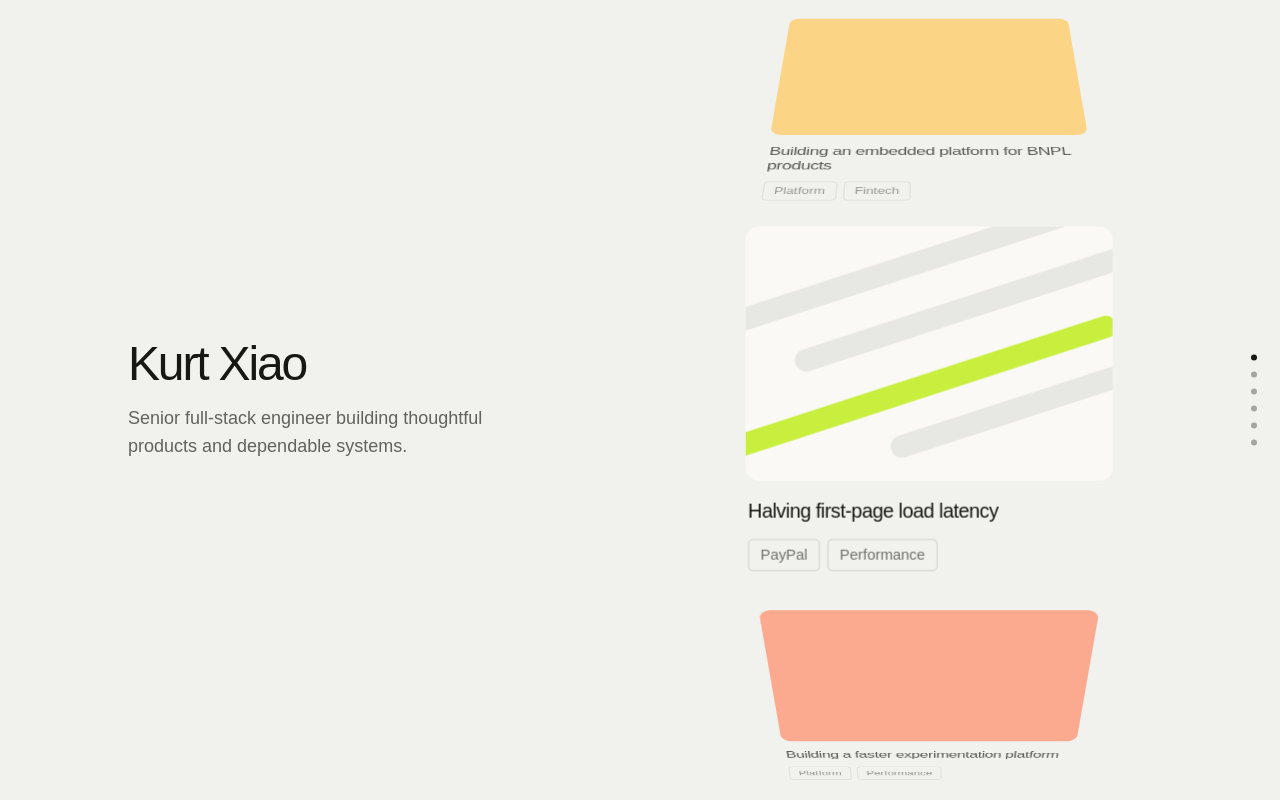
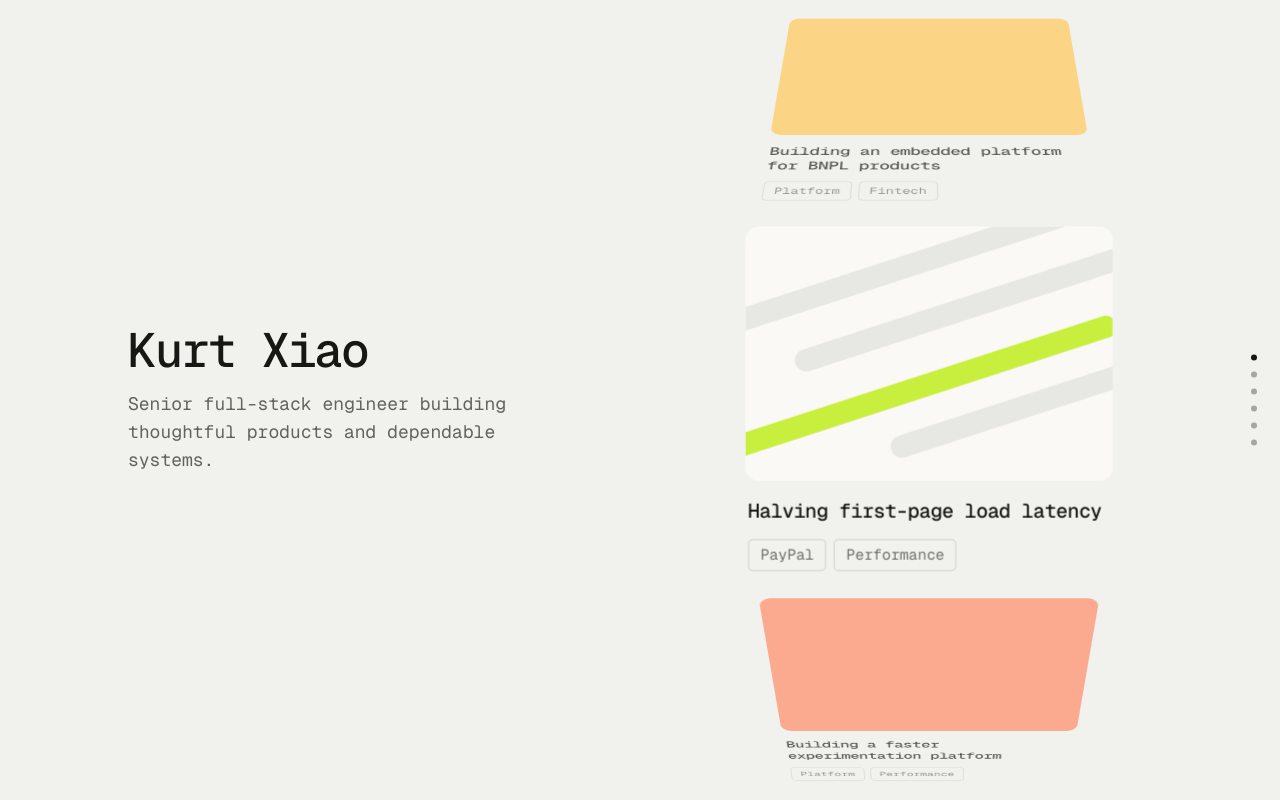
Before and after one commit to KurtXiaoZ/portfolio, a Next.js app: page / in a window 1280 px wide. Built offline with nearby package versions, Linux system fonts and the light colour scheme.

Commit message:
feat: use Geist Mono globally

```diff
--- a/app/globals.css
+++ b/app/globals.css
@@ -2,7 +2,7 @@
 
 :root {
   color-scheme: light dark;
-  font-family: Arial, Helvetica, sans-serif;
+  font-family: var(--font-geist-mono), monospace;
   background: Canvas;
   color: CanvasText;
 }
--- a/app/layout.tsx
+++ b/app/layout.tsx
@@ -1,5 +1,11 @@
 import type { Metadata } from 'next';
+import { Geist_Mono } from 'next/font/google';
 import './globals.css';
+
+const geistMono = Geist_Mono({
+  subsets: ['latin'],
+  variable: '--font-geist-mono',
+});
 
 export const metadata: Metadata = {
   title: 'Kurt Xiao | Senior Full-Stack Engineer',
@@ -13,7 +19,7 @@ export default function RootLayout({
   children: React.ReactNode;
 }>) {
   return (
-    <html lang="en">
+    <html lang="en" className={geistMono.variable}>
       <body>{children}</body>
     </html>
   );
```
